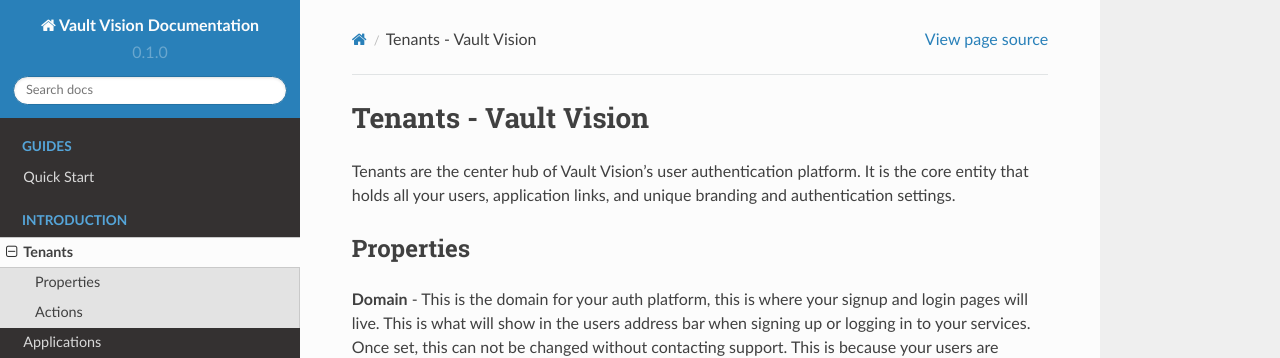
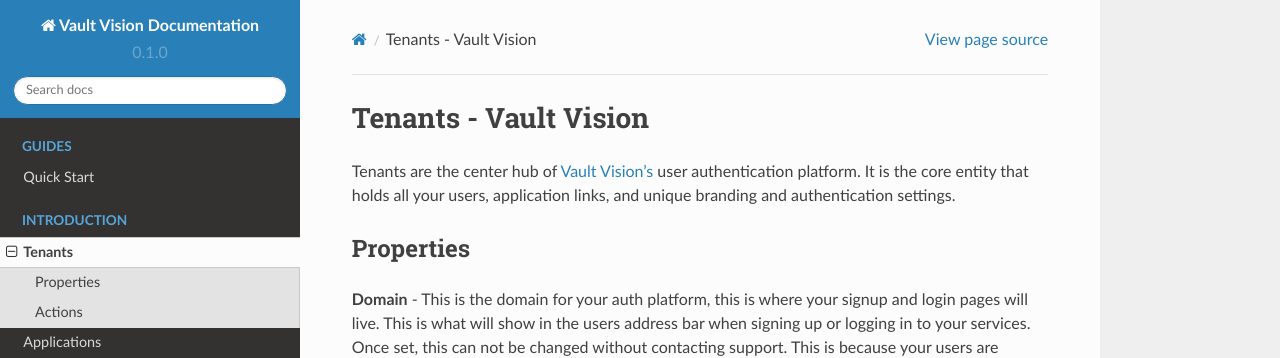
Before and after one commit to vaultvision/docs, a Sphinx documentation site: the page built from docs/source/tenants.md, in a window 1280 px wide and 900 px high. Shown: the top 358 px of the window. Built offline with Sphinx 7.4.7 and the Read the Docs theme 2.0.0, drawn with Linux system fonts in a browser that asks for light colours; part of the change alters nothing that is shown.

```diff
--- a/docs/source/tenants.md
+++ b/docs/source/tenants.md
@@ -1,7 +1,7 @@
 Tenants - Vault Vision
 ========
 
-Tenants are the center hub of Vault Vision's user authentication platform. It is the core entity that holds all your users, application links, and unique branding and authentication settings.
+Tenants are the center hub of [Vault Vision's](https://vaultvision.com) user authentication platform. It is the core entity that holds all your users, application links, and unique branding and authentication settings.
 
 ## Properties
 
```
